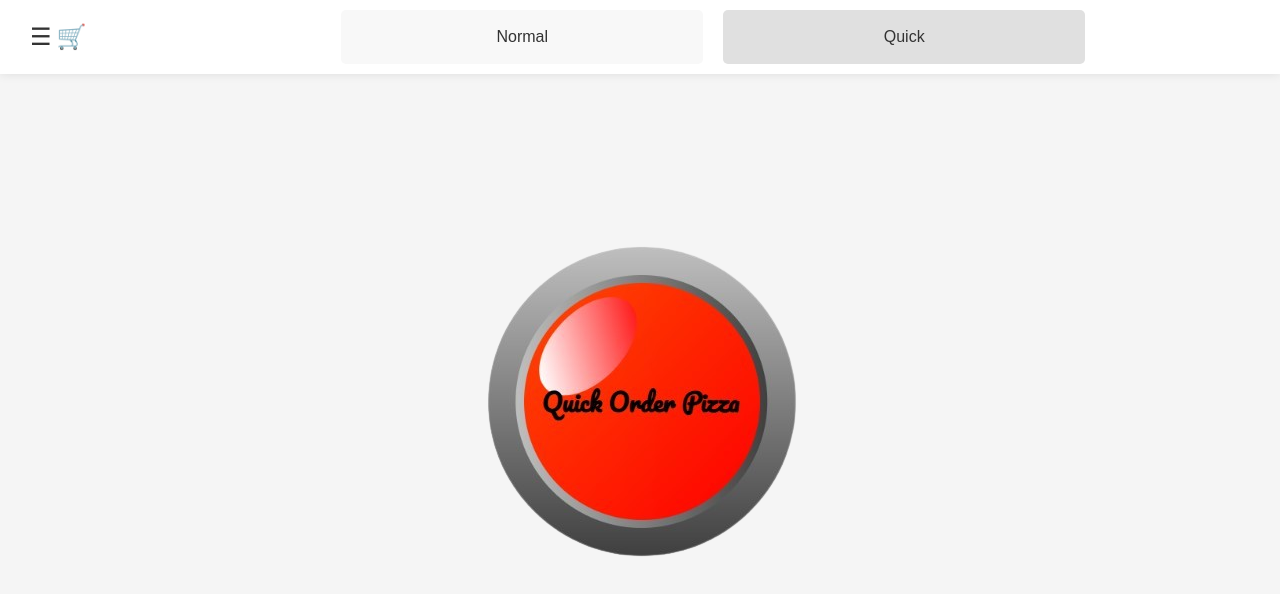
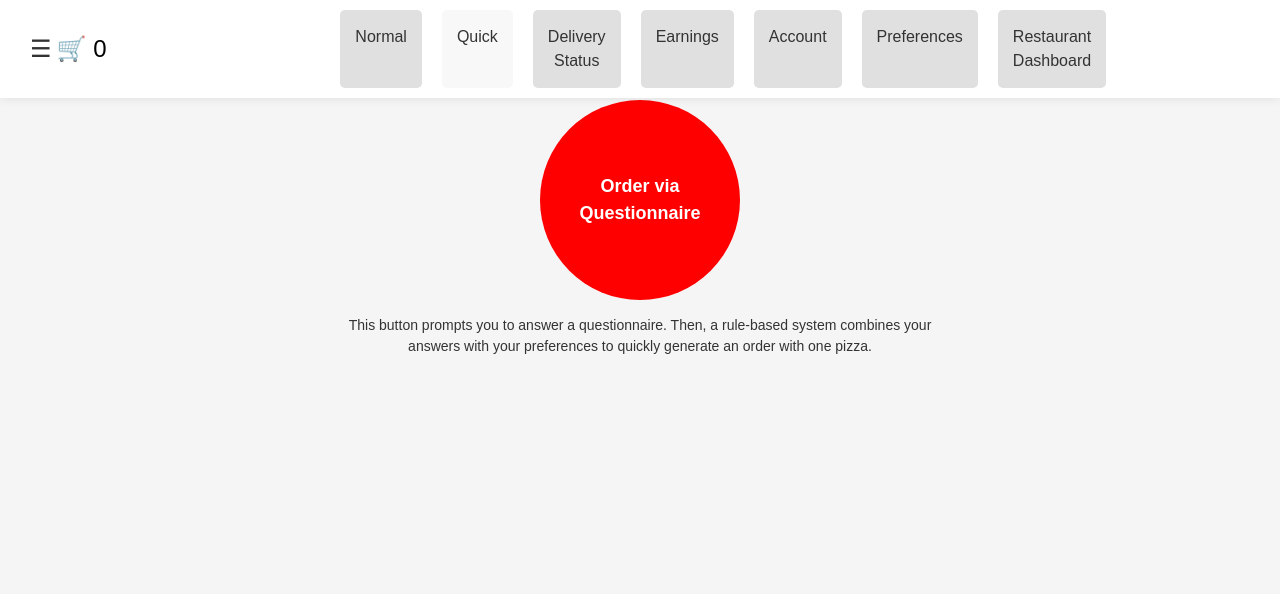
Before and after one commit to Mihai-Solescu/pizza-delivery-frontend, a React (Vite) app: page /quickorder in a window 1280 px wide. Shown: the top 594 px of the page. Built offline with nearby package versions, Linux system fonts and the light colour scheme; no server answers; the HTML template or start-up script is replaced by a standard one.

Commit message:
quick ordering; it's spelled questionnaire, not questionary!!!

```diff
--- a/src/App.jsx
+++ b/src/App.jsx
@@ -6,7 +6,7 @@ import Preferences from "./pages/Preferences.jsx";
 import Account from "./pages/Account.jsx";
 import CartPage from './pages/CartPage.jsx';
 import QuickOrder from "./pages/QuickOrder.jsx";
-import QuickQuestionary from "./pages/QuickQuestionary.jsx";
+import QuickQuestionnaire from "./pages/QuickQuestionnaire.jsx";
 import DeliveryStatusPage from './pages/DeliveryStatus.jsx';
 import EarningsPage from './pages/Earnings.jsx';
 import DeliveryPersonnelManagement from './pages/DeliveryPersonnelManagement.jsx';
@@ -24,7 +24,7 @@ function App() {
         <Route path="/preferences" element={<Preferences />} />
         <Route path="/account" element={<Account />} />
         <Route path="/quickorder" element={<QuickOrder />} />
-        <Route path="/quickquestionary" element={<QuickQuestionary />} />
+        <Route path="/quickQuestionnaire" element={<QuickQuestionnaire />} />
         <Route path="/deliverystatus" element={<DeliveryStatusPage />} />
         <Route path="/deliverypersonnel" element={<DeliveryPersonnelManagement />} />
         <Route path="/earnings" element={<EarningsPage />} />
--- a/src/pages/NormalOrder.jsx
+++ b/src/pages/NormalOrder.jsx
@@ -308,11 +308,14 @@ function NormalOrder() {
       <div className="top-bar">
         <div className="top-left">
           <div className="hamburger-menu">
-            <div className="menu-icon" onClick={toggleMenu}>
+          <div className="menu-icon" onClick={toggleMenu}>
               ☰
             </div>
             {menuOpen && (
               <div className="menu-content">
+                <Link to="/account">Account</Link>
+                <Link to="/settings">Settings</Link>
+                <Link to="/preferences">Preferences</Link>
               </div>
             )}
           </div>
--- a/src/pages/Preferences.jsx
+++ b/src/pages/Preferences.jsx
@@ -1,6 +1,6 @@
 import { useState, useEffect } from 'react';
 import axios from 'axios';
-import './Questionary.css'; // Custom CSS for styling
+import './Questionnaire.css'; // Custom CSS for styling
 
 const Preferences = () => {
   const [preferences, setPreferences] = useState({
--- a/src/pages/QuickOrder.css
+++ b/src/pages/QuickOrder.css
@@ -123,32 +123,41 @@
   font-size: 16px;
 }
 
-/* Big Red Button container */
 .big-red-button-container {
   display: flex;
   justify-content: center;
-  align-items: center;
-  height: 100vh; /* Take up the full height of the screen */
-  position: relative;
-  top: -80px; /* Offset for the fixed header */
+  margin-top: 20px; /* Reduced margin */
 }
 
-/* Big Red Button styling */
 .big-red-button {
-  background-color: transparent;
+  background-color: red;
+  color: white;
+  font-size: 18px; /* Reduced font size */
+  font-weight: bold;
+  padding: 30px; /* Reduced padding */
+  border-radius: 50%; /* Keep button circular */
   border: none;
-  border-radius: 50%;
   cursor: pointer;
+  outline: none;
+  width: 200px; /* Reduced width */
+  height: 200px; /* Reduced height */
+  display: flex;
+  justify-content: center;
+  align-items: center;
 }
 
-.big-red-button:focus {
-  outline: none; /* Prevent border on focus */
+.big-red-button:hover {
+  background-color: darkred;
 }
 
-.big-red-button img {
-  width: 100%; /* Set image size */
-  height: 100%;
-  object-fit: contain;
+.quick-order-explanation {
+  text-align: center;
+  margin-top: 10px; /* Reduced margin */
+  font-size: 16px; /* Reduced font size */
+  color: #333;
+  max-width: 600px;
+  margin-left: auto;
+  margin-right: auto;
 }
 
 /* Modal Popup styling */
--- a/src/pages/QuickOrder.jsx
+++ b/src/pages/QuickOrder.jsx
@@ -1,20 +1,19 @@
-import { useState } from 'react';
+import { useState, useEffect } from 'react';
 import { Link } from 'react-router-dom';
 import './QuickOrder.css'; // Custom styles for pizza card
-import BRB from '../assets/BRB.png';
-import axios from "axios"; // Import the pizza logo
+import axios from "axios"; // Import axios for API requests
 
 // Modal component for displaying pizza details
-function Questionary_Advise_popup({ onClose, onQuickOrder }) {
+function Questionnaire_Advise_popup({ onClose, onQuickOrder }) {
   return (
     <div className="advise-overlay" onClick={onClose}>
       <div className="advise-content">
         <button className="close-button" onClick={onClose}>X</button>
-        <h2>Do you want to pass small questionary?</h2>
+        <h2>Do you want to pass a small questionnaire?</h2>
         <h3>Preferences will be used by default</h3>
         <div className="option-buttons">
           <button className="refuse-btn" onClick={onQuickOrder}> Skip (use default) </button>
-          <Link to="/quickquestionary" className="accept-btn"> Pass </Link>
+          <Link to="/quickQuestionnaire" className="accept-btn"> Pass </Link>
         </div>
       </div>
     </div>
@@ -25,10 +24,10 @@ function QuickOrder() {
   const [menuOpen, setMenuOpen] = useState(false);
   const [showPopup, setShowPopup] = useState(false); // Controls the modal display
   const [isLoading, setIsLoading] = useState(false); // Optional: Add a loading state
+  const [cartItemCount, setCartItemCount] = useState(0); // Cart item count state
   const [preferences, setPreferences] = useState({
     favourite_sauce: 0, // default to Tomato
     cheese_preference: 0, // default to Mozzarella
-  // Initialize toppings with a neutral preference (could be 0 for Neutral, 1 for Like, 2 for Dislike)
     toppings: {
       pepperoni: 0,
       mushrooms: 0,
@@ -64,6 +63,25 @@ const toggleMenu = () => {
     setMenuOpen(!menuOpen);
   };
 
+  useEffect(() => {
+    // Fetch cart item count
+    const fetchCartItemCount = async () => {
+      const token = localStorage.getItem('accessToken');
+      try {
+        const response = await axios.get('http://localhost:8000/orders/itemcount/', {
+          headers: {
+            Authorization: `Bearer ${token}`,
+          },
+        });
+        setCartItemCount(response.data.item_count || 0);  // Set the cart item count
+      } catch (error) {
+        console.error('Error fetching cart items:', error);
+      }
+    };
+
+    fetchCartItemCount();
+  }, []);
+
   // Function to handle pizza click and open the modal
   const handleBRBClick = () => {
     console.log("Big Red Button clicked!");
@@ -90,14 +108,13 @@ const handleQuickOrder = async () => {
         },
       });
 
-      // Transform the response data to fit the preferences model
       if (response.data) {
         const responseData = response.data;
 
         const updatedPreferences = {
           favourite_sauce: responseData.favourite_sauce || 0,
           cheese_preference: responseData.cheese_preference || 0,
-              toppings: {}, // Initialize empty toppings
+          toppings: {},
           spiciness_level: responseData.spiciness_level || 0,
           is_vegetarian: responseData.is_vegetarian || false,
           is_vegan: responseData.is_vegan || false,
@@ -116,7 +133,6 @@ const handleQuickOrder = async () => {
     }
 
     try {
-      // Construct query parameters based on preferences
       const queryParams = new URLSearchParams({
         smart: 'false',
         order_type: 'quick',
@@ -125,22 +141,18 @@ const handleQuickOrder = async () => {
         is_vegan: preferences.is_vegan,
       }).toString();
 
-      console.log(queryParams);
-
       const response = await axios.get(`http://localhost:8000/menu/pizzalist/?${queryParams}`, {
         headers: {
           Authorization: `Bearer ${token}`,
         },
       });
 
-      console.log(response.data);
       if (response.data.length > 0) {
         const selectedPizza = response.data[0]; // Store the first pizza in a variable
         pizzaId = selectedPizza.id; // Store the pizza's ID
         alert('pizza-' + selectedPizza.name); // Notify user
       }
 
-      // Redirect or update the UI with the quick order details
       setShowPopup(false); // Close the modal
     } catch (error) {
       console.error('Error during quick order request:', error);
@@ -186,30 +198,45 @@ const handleQuickOrder = async () => {
                 </div>
               )}
             </div>
-            {/* Shopping Cart Icon */}
+            {/* Shopping Cart Icon with Item Count */}
             <div className="shopping-cart">
-              <Link to="/cart">🛒</Link>
+              <Link to="/cart">
+                🛒 <span className="cart-item-count">{cartItemCount}</span> {/* Show the cart item count */}
+              </Link>
             </div>
             <div className="username">{localStorage.getItem("userName")}</div>
           </div>
 
           <div className="nav-buttons">
-            <Link to="/normalorder" className="nav-btn-normal">Normal</Link>
-            <Link to="/quickorder" className="nav-btn-quick">Quick</Link>
+            <Link to="/normalorder" className="nav-btn-normal1">Normal</Link>
+            <Link to="/quickorder" className="nav-btn-quick1">Quick</Link>
+            <Link to="/deliverystatus" className="nav-btn-normal1">Delivery Status</Link>
+            <Link to="/earnings" className="nav-btn-normal1">Earnings</Link>
+            <Link to="/account" className="nav-btn-normal1">Account</Link>
+            <Link to="/preferences" className='nav-btn-normal1'>Preferences</Link>
+            <Link to="/restaurantdashboard" className="nav-btn-normal1">Restaurant Dashboard</Link>
           </div>
         </div>
       </header>
 
-      {/* Big Red Button */}
+      {/* Big Circular Button */}
       <div className="big-red-button-container">
         <button className="big-red-button" onClick={handleBRBClick}>
-          <img src={BRB} alt="Big Red Button" />
+          Order via Questionnaire
         </button>
+      </div>
+
+      {/* Explanation Text Below the Button */}
+      <div className="quick-order-explanation">
+        <p>
+          This button prompts you to answer a questionnaire. Then, a rule-based system combines your answers with
+          your preferences to quickly generate an order with one pizza.
+        </p>
       </div>
 
       {/* Show the modal if a pizza is selected */}
       {showPopup && (
-        <Questionary_Advise_popup
+        <Questionnaire_Advise_popup
           onClose={handleClosePopup}
           onQuickOrder={handleQuickOrder} // Pass quick order handler
         />
--- a/src/pages/QuickQuestionary.jsx
+++ b/src/pages/QuickQuestionnaire.jsx
@@ -1,8 +1,8 @@
 import { useState, useEffect } from 'react';
 import axios from 'axios';
-import './Questionary.css'; // Custom CSS for styling
+import './Questionnaire.css'; // Custom CSS for styling
 
-const QuickQuestionary = () => {
+const QuickQuestionnaire = () => {
   const [preferences, setPreferences] = useState({
     spiciness_level: 0, // default to Mild
     is_vegetarian: false,
@@ -174,4 +174,4 @@ const QuickQuestionary = () => {
   );
 };
 
-export default QuickQuestionary;
+export default QuickQuestionnaire;
```
Also changed, not shown: src/pages/Questionnaire.css (renamed from src/pages/Questionary.css). Lines whose indentation alone changed are shown as unchanged.
